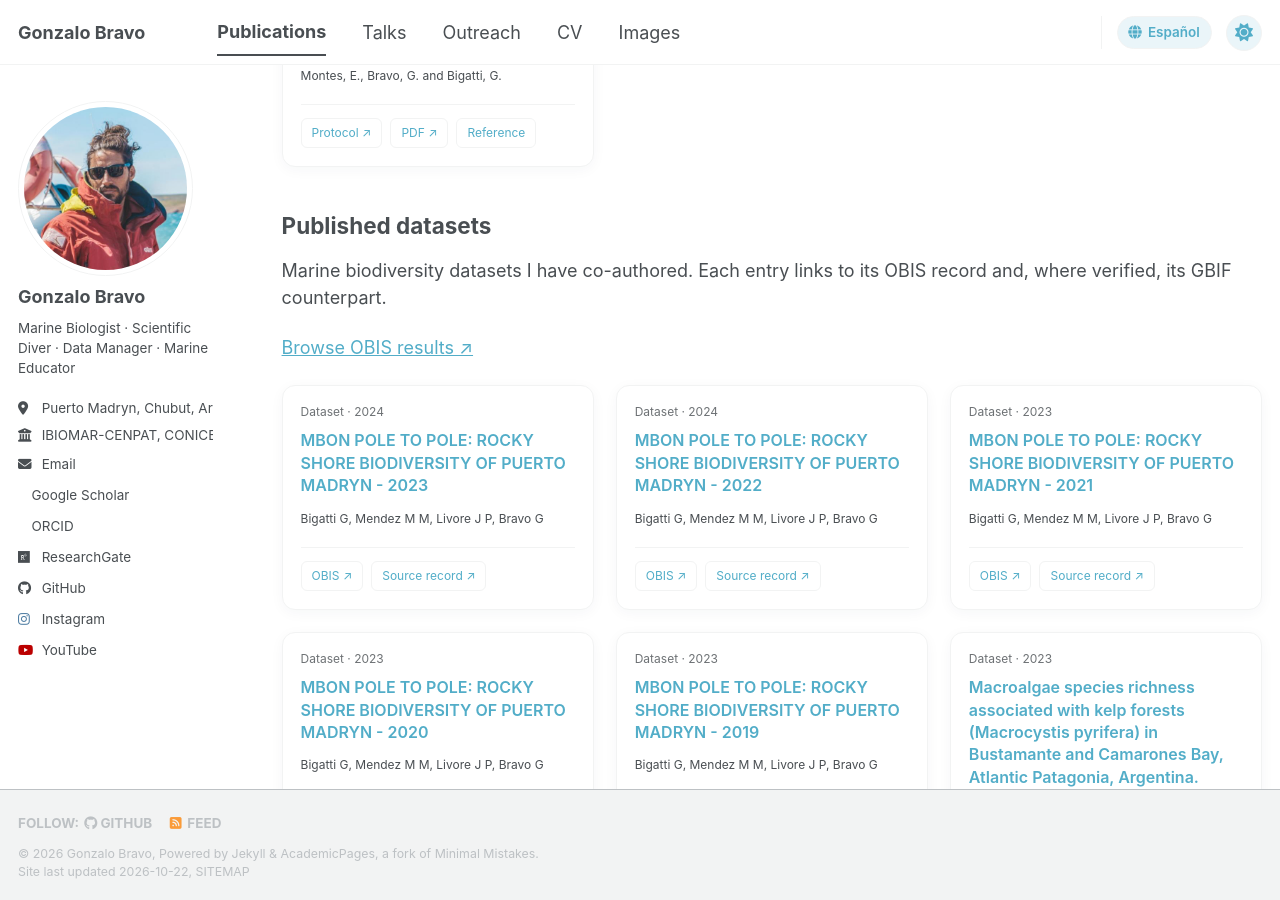
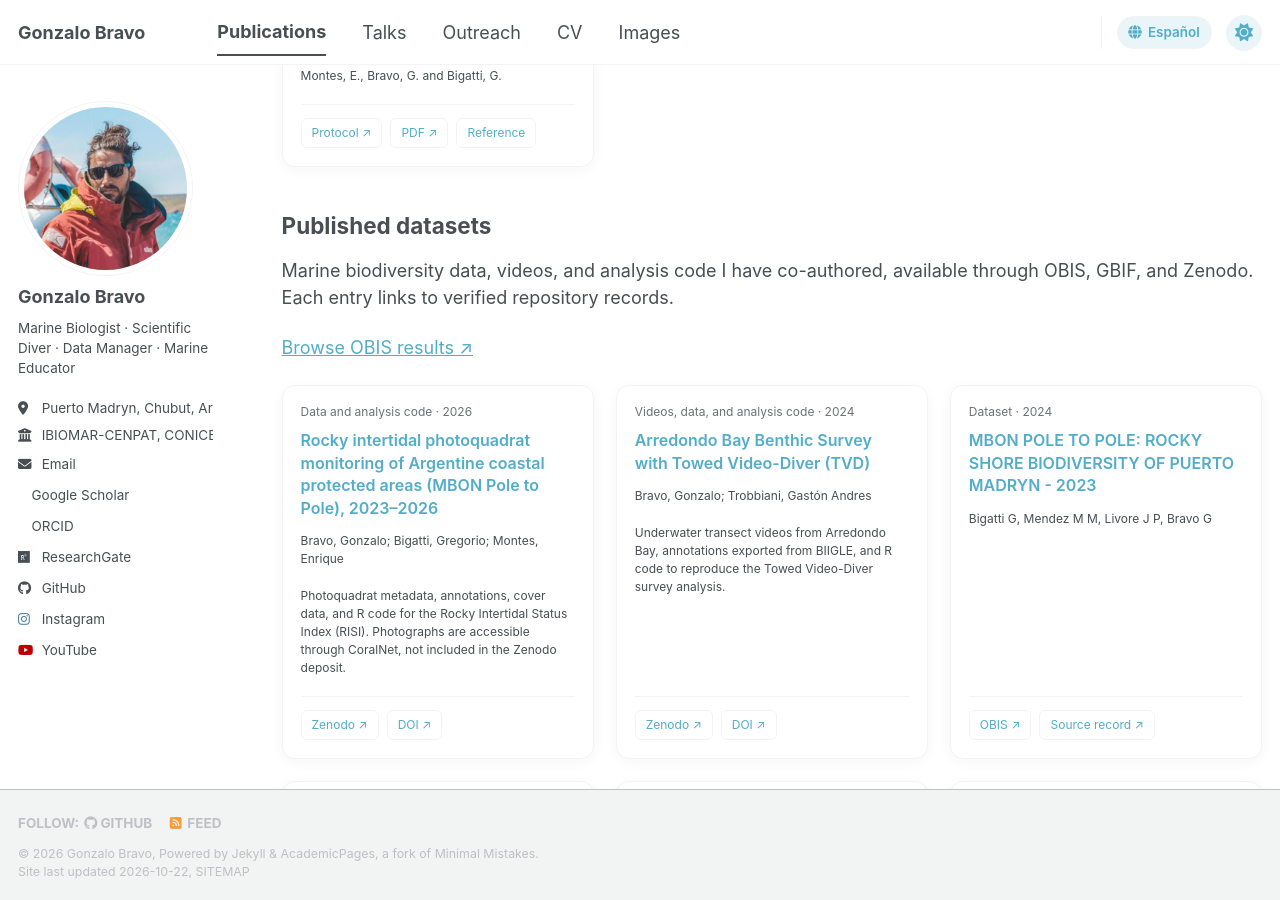
Before and after one commit to gonzalobravoargentina/gonzalobravoargentina.github.io, a Jekyll site: the page built from _pages/publications.html, in a window 1280 px wide and 900 px high, scrolled down 4992 px. Built offline with Jekyll 4.4.1, drawn with Linux system fonts in a browser that asks for light colours; a style sheet for code colours, icons or effects is not loaded.

Commit message:
Add two unique Zenodo data and analysis deposits

```diff
--- a/_data/datasets.json
+++ b/_data/datasets.json
@@ -1,4 +1,26 @@
 [
+  {
+    "title": "Rocky intertidal photoquadrat monitoring of Argentine coastal protected areas (MBON Pole to Pole), 2023–2026",
+    "year": 2026,
+    "authors": "Bravo, Gonzalo; Bigatti, Gregorio; Montes, Enrique",
+    "zenodo": "https://zenodo.org/records/23062389",
+    "doi": "10.5281/zenodo.23062389",
+    "kind_es": "Datos y código de análisis",
+    "kind_en": "Data and analysis code",
+    "summary_es": "Metadatos de fotocuadrantes, anotaciones, coberturas y código R para el índice de estado intermareal RISI. Las fotografías se consultan en CoralNet, no están incluidas en el depósito de Zenodo.",
+    "summary_en": "Photoquadrat metadata, annotations, cover data, and R code for the Rocky Intertidal Status Index (RISI). Photographs are accessible through CoralNet, not included in the Zenodo deposit."
+  },
+  {
+    "title": "Arredondo Bay Benthic Survey with Towed Video-Diver (TVD)",
+    "year": 2024,
+    "authors": "Bravo, Gonzalo; Trobbiani, Gastón Andres",
+    "zenodo": "https://zenodo.org/records/14231232",
+    "doi": "10.5281/zenodo.14231232",
+    "kind_es": "Videos, datos y código de análisis",
+    "kind_en": "Videos, data, and analysis code",
+    "summary_es": "Videos submarinos de transectas en bahía Arredondo, anotaciones exportadas de BIIGLE y código R para reproducir el análisis del relevamiento con Towed Video-Diver.",
+    "summary_en": "Underwater transect videos from Arredondo Bay, annotations exported from BIIGLE, and R code to reproduce the Towed Video-Diver survey analysis."
+  },
   {
     "title": "MBON POLE TO POLE: ROCKY SHORE BIODIVERSITY OF PUERTO MADRYN - 2023",
     "year": 2024,
--- a/_includes/datasets.html
+++ b/_includes/datasets.html
@@ -1,19 +1,22 @@
 <section aria-labelledby="datasets">
   <h2 id="datasets">{% if page.lang == 'es' %}Datos publicados{% else %}Published datasets{% endif %}</h2>
-  <p>{% if page.lang == 'es' %}Conjuntos de datos de biodiversidad marina en los que participo como coautor. Cada ficha enlaza al registro en OBIS y, cuando está verificado, a su equivalente en GBIF.{% else %}Marine biodiversity datasets I have co-authored. Each entry links to its OBIS record and, where verified, its GBIF counterpart.{% endif %}</p>
+  <p>{% if page.lang == 'es' %}Datos, videos y código de análisis de biodiversidad marina en los que participo como coautor, disponibles en OBIS, GBIF y Zenodo. Cada ficha enlaza a los repositorios verificados.{% else %}Marine biodiversity data, videos, and analysis code I have co-authored, available through OBIS, GBIF, and Zenodo. Each entry links to verified repository records.{% endif %}</p>
   <p><a href="https://obis.org/search/?entity=dataset&amp;q=gonzalo+bravo">{% if page.lang == 'es' %}Ver resultados en OBIS{% else %}Browse OBIS results{% endif %} ↗</a></p>
   <div class="publications-grid dataset-grid">
   {% for dataset in site.data.datasets %}
+    {% assign record_url = dataset.zenodo | default: dataset.obis %}
     <article class="publication-card">
       <div class="publication-card__body">
-        <p class="publication-card__journal">{% if page.lang == 'es' %}Conjunto de datos{% else %}Dataset{% endif %} · {{ dataset.year }}</p>
-        <h3><a href="{{ dataset.obis }}">{{ dataset.title | escape }}</a></h3>
+        <p class="publication-card__journal">{% if page.lang == 'es' %}{{ dataset.kind_es | default: 'Conjunto de datos' }}{% else %}{{ dataset.kind_en | default: 'Dataset' }}{% endif %} · {{ dataset.year }}</p>
+        <h3><a href="{{ record_url }}">{{ dataset.title | escape }}</a></h3>
         <p class="publication-card__authors">{{ dataset.authors | escape }}</p>
+        {% if dataset.summary_es %}<p class="publication-card__authors">{% if page.lang == 'es' %}{{ dataset.summary_es }}{% else %}{{ dataset.summary_en }}{% endif %}</p>{% endif %}
         <div class="publication-card__actions">
-          <a href="{{ dataset.obis }}">OBIS ↗</a>
+          {% if dataset.obis %}<a href="{{ dataset.obis }}">OBIS ↗</a>{% endif %}
+          {% if dataset.zenodo %}<a href="{{ dataset.zenodo }}">Zenodo ↗</a>{% endif %}
           {% if dataset.gbif %}<a href="{{ dataset.gbif }}">GBIF ↗</a>{% endif %}
           {% if dataset.doi %}<a href="https://doi.org/{{ dataset.doi }}">DOI ↗</a>{% endif %}
-          <a href="{{ dataset.source }}">{% if page.lang == 'es' %}Registro original{% else %}Source record{% endif %} ↗</a>
+          {% if dataset.source %}<a href="{{ dataset.source }}">{% if page.lang == 'es' %}Registro original{% else %}Source record{% endif %} ↗</a>{% endif %}
         </div>
       </div>
     </article>
--- a/_pages/sitemap.html
+++ b/_pages/sitemap.html
@@ -40,7 +40,7 @@ author_profile: true
 <h3>Tesis / Theses</h3>
 <ul>{% for thesis in site.data.theses %}<li>{{ thesis.year }} — <a href="{{ thesis.file | relative_url }}">{{ thesis.title | escape }} (PDF)</a></li>{% endfor %}</ul>
 <h3>Datos publicados / Published datasets</h3>
-<ul>{% for dataset in site.data.datasets %}<li><a href="{{ dataset.obis }}">{{ dataset.title | escape }}</a>{% if dataset.gbif %} · <a href="{{ dataset.gbif }}">GBIF</a>{% endif %}</li>{% endfor %}</ul>
+<ul>{% for dataset in site.data.datasets %}<li><a href="{{ dataset.zenodo | default: dataset.obis }}">{{ dataset.title | escape }}</a>{% if dataset.gbif %} · <a href="{{ dataset.gbif }}">GBIF</a>{% endif %}</li>{% endfor %}</ul>
 <h2>Charlas / Talks</h2>
 <ul>
 {% assign talks = site.talks | sort: 'date' | reverse %}
```
